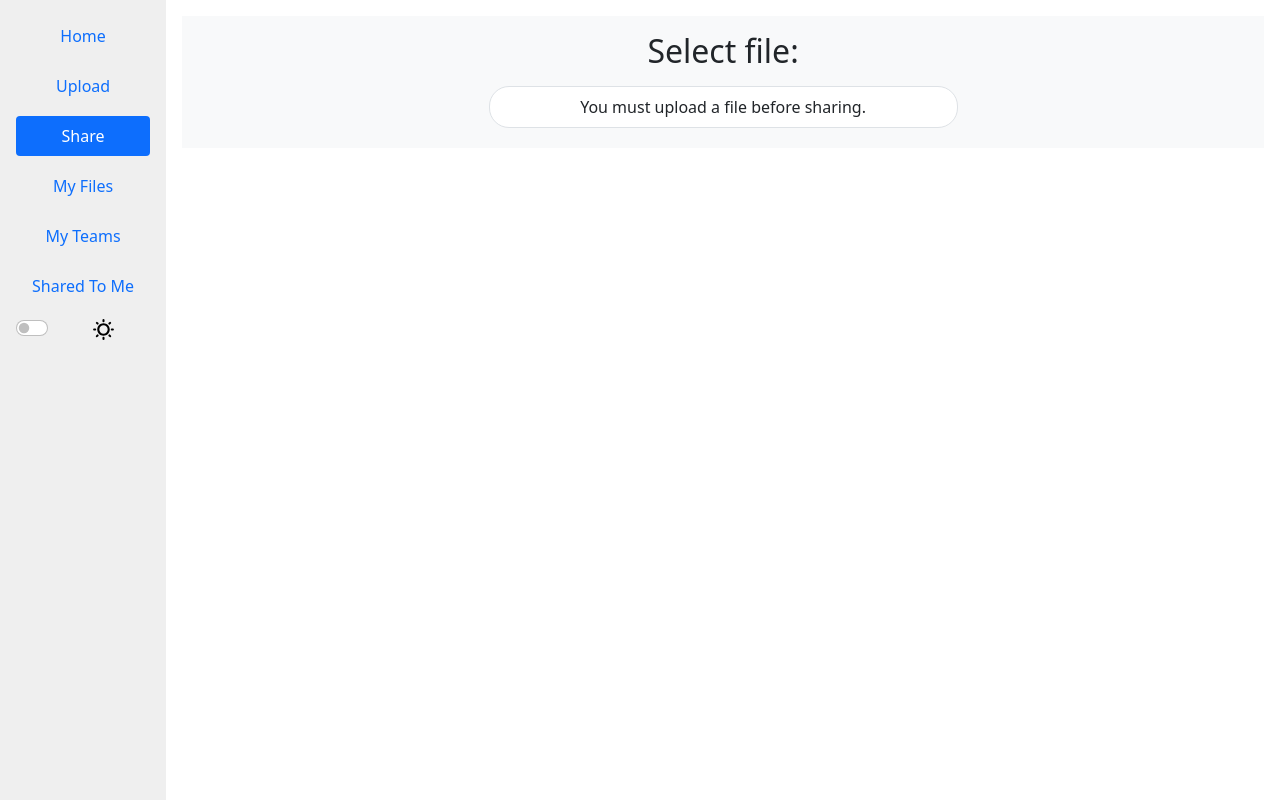
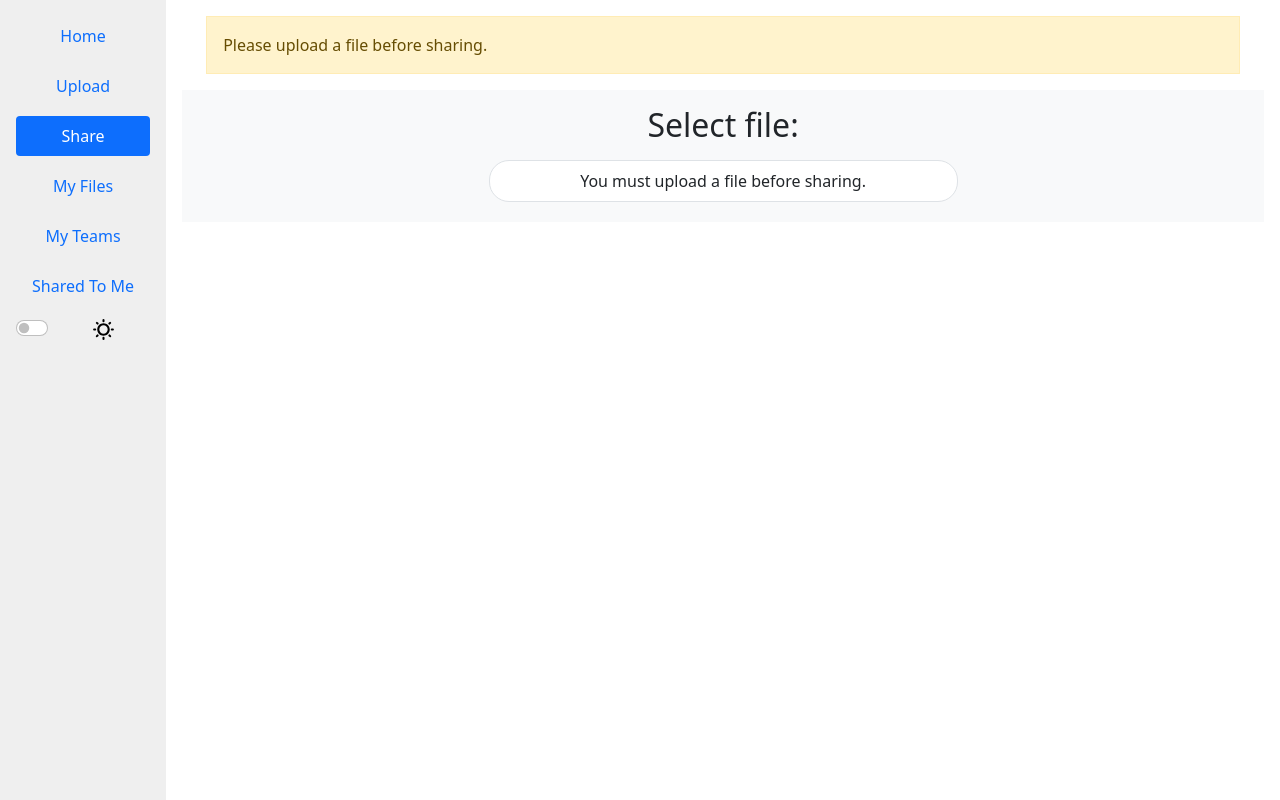
Before and after one commit to Issaabdi1/Crimson, a Django app: page /share_file/ in a window 1280 px wide. Shown: the part 68-868 px from the top of the page. Run offline with Django 4.2, Linux system fonts and the light colour scheme; a user stored in the database is signed in; data comes from the database, SQL or seed files in the repository; data that the repository does not hold is empty; some libraries are stand-ins or nearby versions.

Commit message:
Fix the failed tests for notification and share file view

```diff
--- a/tasks/templates/share_file.html
+++ b/tasks/templates/share_file.html
@@ -1,7 +1,8 @@
-{% extends 'base_content_with_sidebar.html' %}
+{% extends 'base_content_without_message.html' %}
 {% load static %}
 {% block content %}
 <link rel="stylesheet" href="{% static 'css/share_file.css' %}">
+{% include 'partials/messages.html' %}
 <div class="text-center px-5 py-3 bg-light bg-opacity-0 align-items-center">
   <form method="post" action="{% url 'share_file' %}">
     {% csrf_token %}
--- a/tasks/views/share_file_view.py
+++ b/tasks/views/share_file_view.py
@@ -22,6 +22,8 @@ def share_file(request):
     user = request.user
     all_users = User.objects.exclude(username=user.username)
     uploads = Upload.objects.filter(owner=user)
+    if Upload.objects.filter(owner=user).count() == 0:
+        messages.warning(request, 'Please upload a file before sharing.')
     if request.method == 'POST':
         file_id = request.POST.get('file-id')
         user_ids = request.POST.get('user-ids')
@@ -34,10 +36,10 @@ def share_file(request):
                     shared_file=shared_file,
                     shared_by=user,
                 )
-                if (entry.shared_to.contains(shared_user)):
+                if entry.shared_to.contains(shared_user):
                     messages.error(request, f'User {shared_user.username} has already been shared this file.')
                 else:
-                    #Create a new notification if the file has been newly shared
+                    # Create a new notification if the file has been newly shared
                     Notification.objects.create(
                         shared_file_instance = entry,
                         user = shared_user,
@@ -46,6 +48,8 @@ def share_file(request):
                     )
                 entry.shared_to.add(shared_user)
                 entry.save()
+        elif file_id is None and user_ids:
+            messages.error(request, 'Please select a file to share.')
 
     context = {
         'uploads': uploads,
```
Also changed, not shown: tasks/admin.py (+8 -1 lines), tasks/tests/views/test_notifications.py (+2 -2 lines), tasks/tests/views/test_share_file_view.py (+9 -3 lines).
